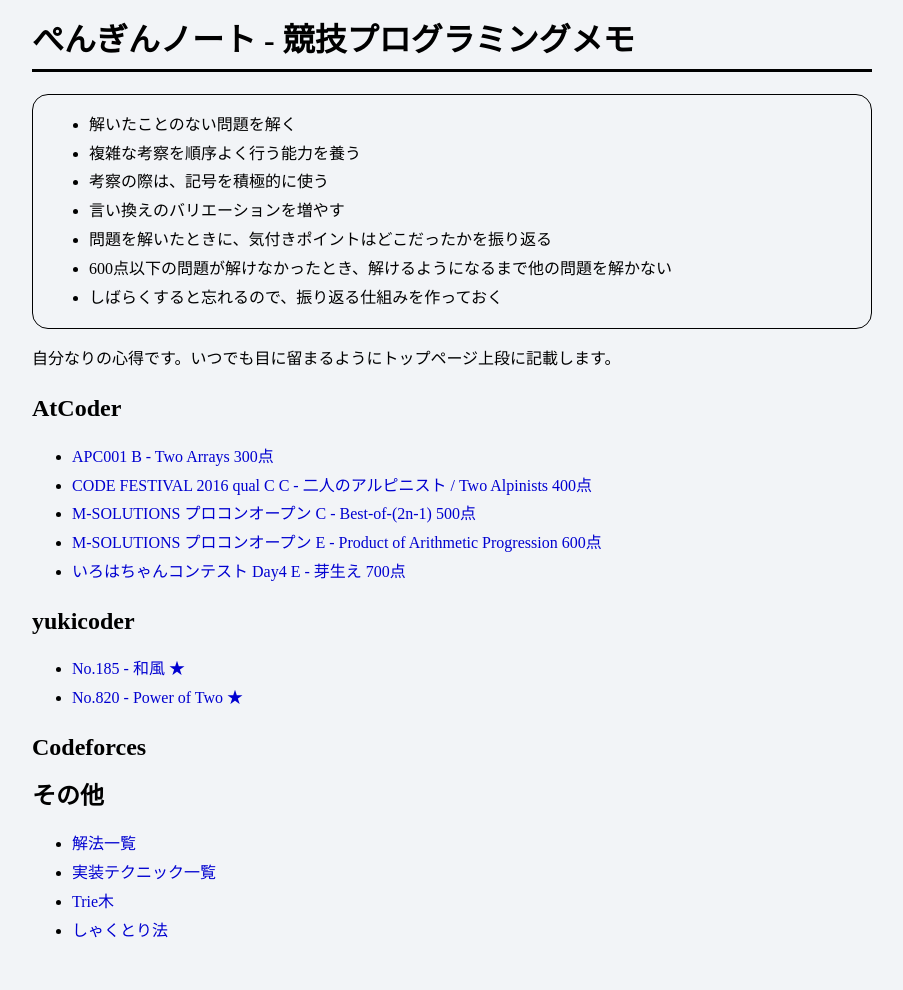
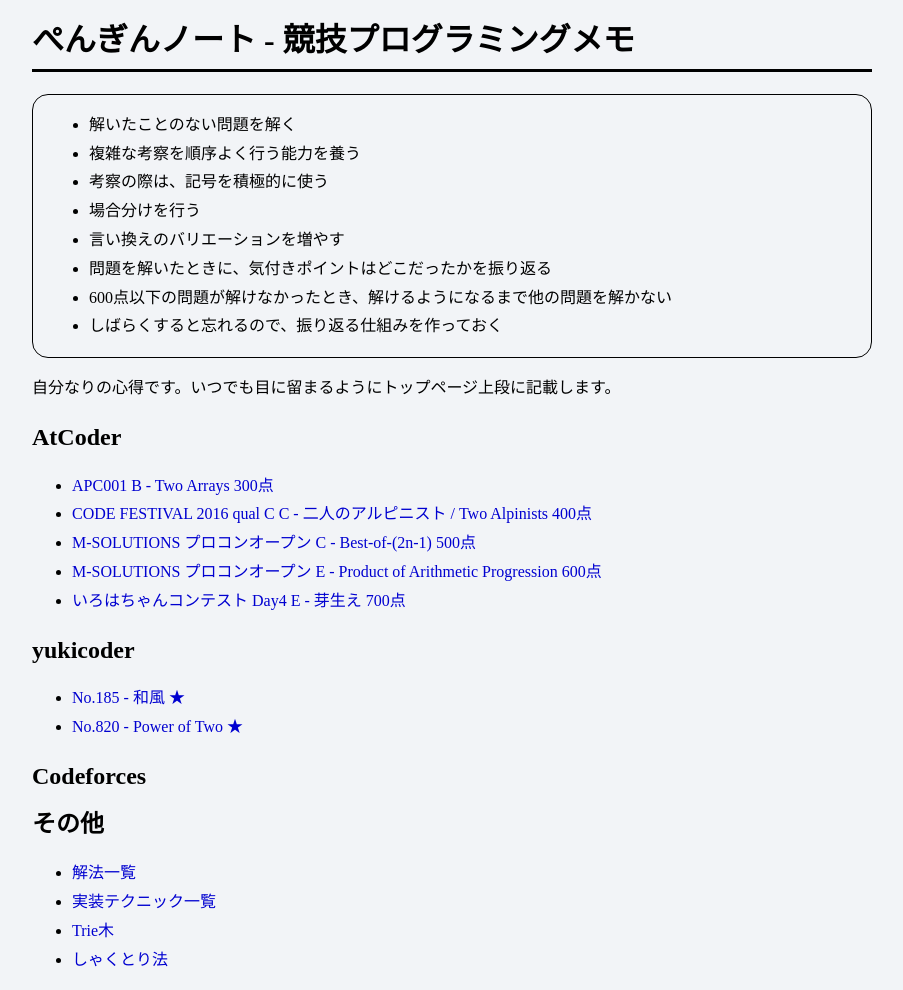
Before and after one commit to penguinshunya/penguinshunya.github.io, a Jekyll site: the page built from index.html, in a window 1280 px wide. Shown: the whole page, without its empty margins (188-1091 px from the left). Built offline with Jekyll 4.4.1, drawn with Linux system fonts in a browser that asks for light colours; before the commit the page ends 962 px from its top, so only the background shows below that.

Commit message:
baaiwake

```diff
--- a/index.html
+++ b/index.html
@@ -7,6 +7,7 @@
     <li>解いたことのない問題を解く</li>
     <li>複雑な考察を順序よく行う能力を養う</li>
     <li>考察の際は、記号を積極的に使う</li>
+    <li>場合分けを行う</li>
     <li>言い換えのバリエーションを増やす</li>
     <li>問題を解いたときに、気付きポイントはどこだったかを振り返る</li>
     <li>600点以下の問題が解けなかったとき、解けるようになるまで他の問題を解かない</li>
@@ -35,3 +36,6 @@
   <li><a href="/other/trie-tree.html">Trie木</a></li>
   <li><a href="/other/shakutori.html">しゃくとり法</a></li>
 </ul>
+<div id="message"></div>
+<!-- <canvas id="canvas" width="840" height="320"></canvas>
+<script src="js/lazy-segment-tree.js"></script> -->
```
